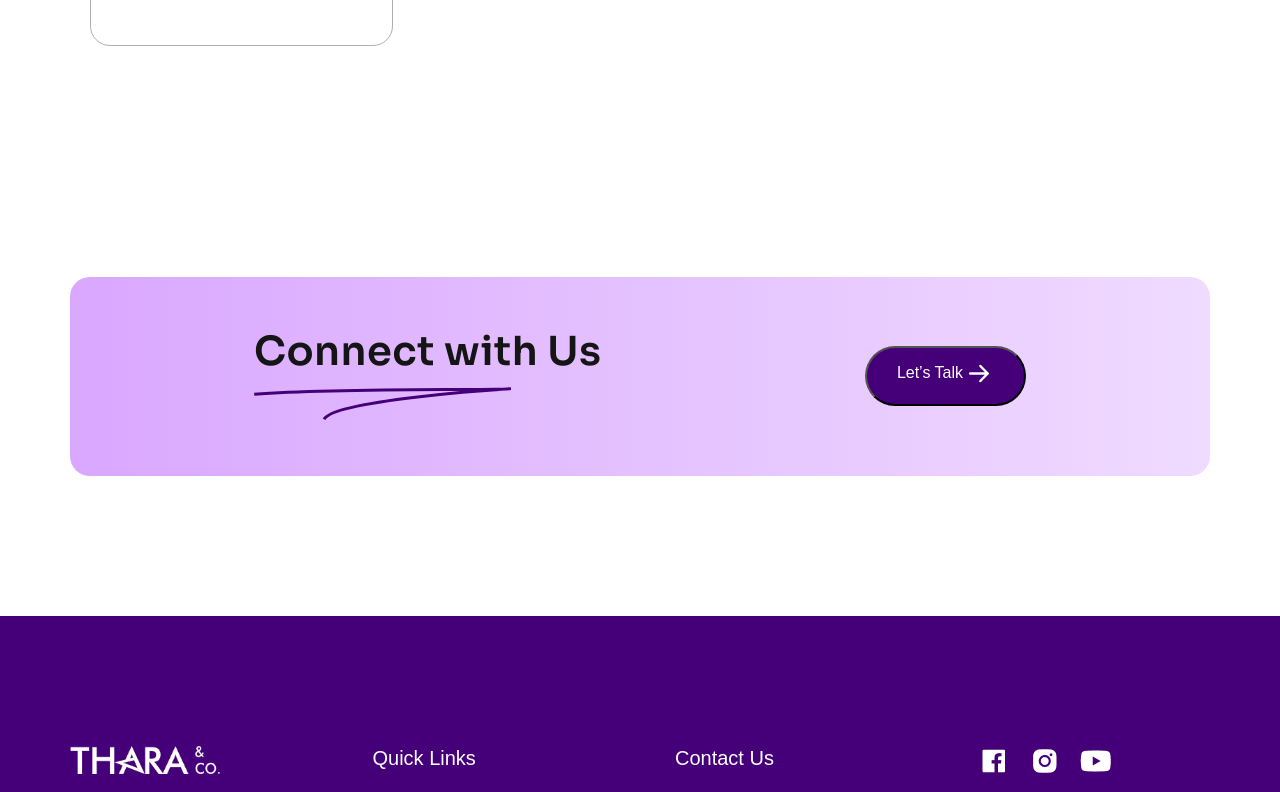
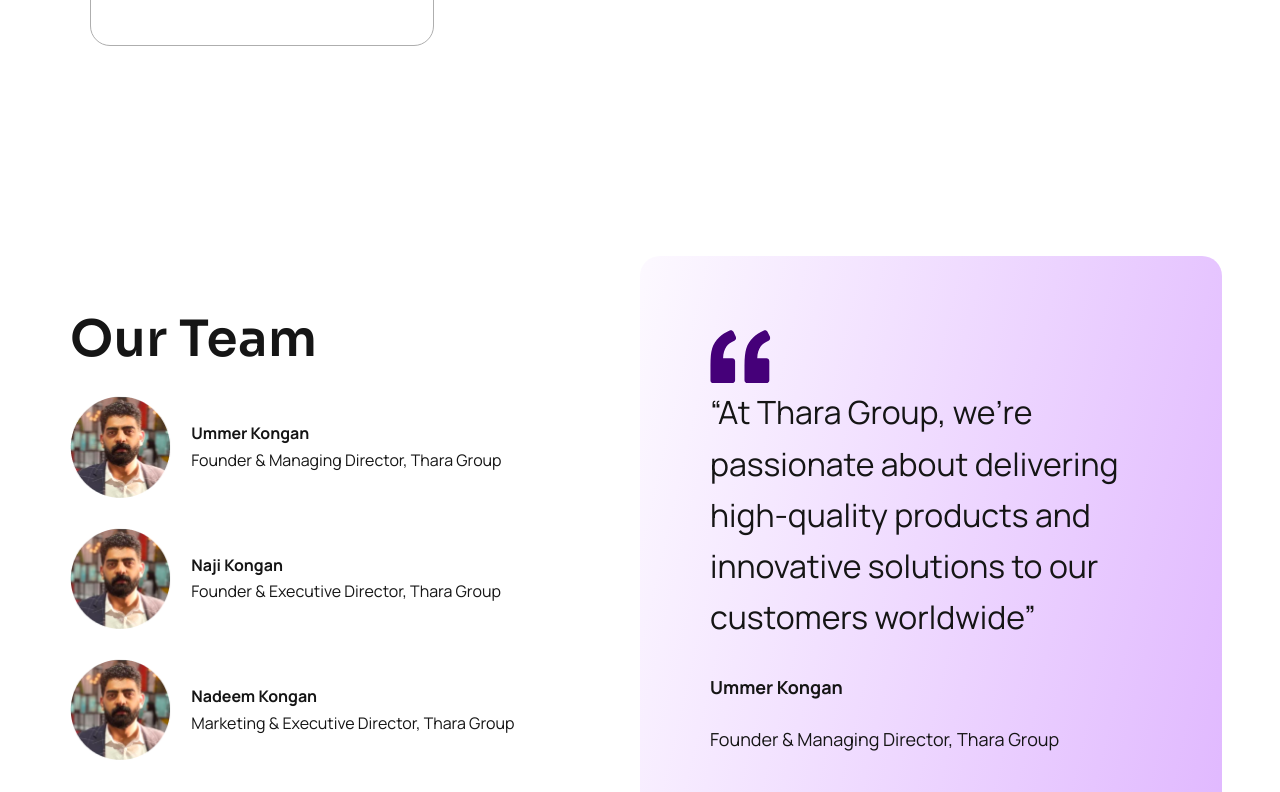
Before and after one commit to ll00lll00l0l/tharafrontend, a React (Create React App) app: page /about in a window 1280 px wide. Shown: the part 1800-2592 px from the top of the page. Built offline with nearby package versions, Linux system fonts and the light colour scheme.

Commit message:
ourteam section

```diff
--- a/src/Routes/About.js
+++ b/src/Routes/About.js
@@ -5,6 +5,7 @@
 import Footer from '../components/Footer.js';
 import Banner from '../components/Bannerabout.js';
 import Misson1 from '../components/Ourmission1.js';
+import Ourteam from '../components/Ourteam.js';
 
 
 const About = () => {
@@ -14,6 +15,7 @@
      <Misson1/>
      <Routes>
       </Routes>
+      <Ourteam/>
       <ConnectUs/>
       <Footer/>
     </div>
--- a/src/components/Allsvgcomp.js
+++ b/src/components/Allsvgcomp.js
@@ -177,6 +177,21 @@
                   </svg>
                    );
       break;
+      case 'case12':
+      svgComponent =(
+        <svg xmlns="http://www.w3.org/2000/svg" width="61" height="61" viewBox="0 0 61 61" fill="none">
+          <g clip-path="url(#clip0_160_109439)">
+        <path d="M24.3707 14.7233C25.8712 14.0941 26.5004 12.3032 25.8228 10.8511L23.4511 5.86567C22.7735 4.46248 21.1278 3.83277 19.6757 4.46248C15.5615 6.20497 12.0281 8.47988 9.2208 11.2388C5.78423 14.4813 3.46091 18.2083 2.20245 22.3225C0.943991 26.4855 0.266357 32.1481 0.266357 39.3601V54.2196C0.266357 55.8169 1.57322 57.1237 3.1705 57.1237H22.1926C23.7899 57.1237 25.0968 55.8169 25.0968 54.2196V35.1975C25.0968 33.5997 23.7899 32.2933 22.1926 32.2933H13.093C13.1898 27.4042 14.3514 23.4841 16.4812 20.5311C18.2236 18.1603 20.8374 16.2242 24.3707 14.7233Z" fill="#450079"/>
+      <path d="M58.5428 14.7233C60.0433 14.094 60.672 12.3031 59.9949 10.8511L57.6231 5.91452C56.9455 4.51085 55.2998 3.88162 53.8478 4.51085C49.782 6.25334 46.2965 8.52824 43.4413 11.2388C40.0042 14.5301 37.633 18.2571 36.374 22.3713C35.1156 26.4366 34.4868 32.1002 34.4868 39.3605V54.22C34.4868 55.8173 35.7937 57.1242 37.391 57.1242H56.4131C58.0104 57.1242 59.3172 55.8173 59.3172 54.22V35.1979C59.3172 33.6002 58.0104 32.2938 56.4131 32.2938H47.265C47.3618 27.4047 48.524 23.4846 50.6532 20.5315C52.3957 18.1603 55.0094 16.2242 58.5428 14.7233Z" fill="#450079"/>
+      </g>
+        <defs>
+          <clipPath id="clip0_160_109439">
+      <rect width="60.0001" height="60" fill="white" transform="translate(0.266357 0.671143)"/>
+      </clipPath>
+         </defs>
+        </svg>
+      );
+      break;
     default:
       // Default case when no condition is met
       svgComponent = null;
--- a/src/components/Cvform.css
+++ b/src/components/Cvform.css
@@ -47,13 +47,11 @@
 .colp2 span{
     color: #151515;
 font-family: Manrope;
-font-size: clamp(14px,2.5vw,18px);
+font-size: 20px;
 font-style: normal;
 font-weight: 400;
 line-height: 160%; /* 28.8px */
 letter-spacing: 0.5px;
-@media (max-width: 1040px) {
-display: none;  }
 }
 .upsubtn{
         color: #450079;
--- a/src/components/Missionstyle.css
+++ b/src/components/Missionstyle.css
@@ -20,14 +20,12 @@
   .mgrid-item1 {
     display: flex;
     width: 619px;
-
     gap: 36px 41px;
     flex-wrap: wrap;
 
   }
   .mgrid-child {
     width: 289px;
-    height: 205px;
     flex-shrink: 0;
     border-radius: 20px;
     border: 1px solid #AEAEAE;
@@ -54,7 +52,7 @@
     line-height: 123%; /* 49.2px */
     letter-spacing: -1.2px;
     text-transform: capitalize;
-    padding: 24px 325px 67px 31px;
+    padding: 24px 35px 67px 31px;
   }
   .mgrid-child:hover span ,
   .mgrid-child:hover p{
--- a/src/components/Ourmission1.js
+++ b/src/components/Ourmission1.js
@@ -123,8 +123,7 @@
     padding: 30px 30px ;
     border-radius: 20px;
   border: 1px solid #AEAEAE;
-  width: auto;
-  max-width: 344px;
+  width: 344px;
   height: 237px;
   flex-shrink: 0;
   color: #fff;
--- /dev/null
+++ b/src/components/Ourteam.css
@@ -0,0 +1,104 @@
+.teambroder{
+    padding: 120px 70px;
+}
+
+.teamrow{
+    display: flex;
+    justify-content: space-between;
+    align-items: center;
+}
+.teamcol{
+    display: flex;
+    justify-content: center;
+    align-items: flex-start;
+    flex-direction: column;
+    gap: 30px;
+}
+.teamcol  h1{
+    color: #151515;
+    font-size: clamp(30px,4vw,50px);
+    font-style: normal;
+    font-weight: 600;
+    line-height: 38.4px;
+    letter-spacing: 0.5px;
+    font-family: Sora;
+}
+.teamcol div {
+    display: flex;
+    align-items: flex-start;
+    gap: 20px;
+}
+
+.teamcol div img {
+    width: 101.24px;
+    height: 101.24px;
+}
+
+.teamcol div {
+    display: flex;
+    flex-wrap: wrap;
+    align-items: flex-start;
+}
+.teamcol div div{
+    display: flex;
+    padding-top: 25px;
+    flex-direction: column;
+    gap: 1px;
+    flex-wrap: wrap;
+}
+
+.teamcol div div h6 {
+    color: #151515;
+    font-family: Manrope;
+    font-size: clamp(15,2vw,18px);
+    font-style: normal;
+    font-weight: 700;
+    line-height: 160%;
+    margin: 0; /* Remove any default margins */
+}
+
+.teamcol div div span {
+    color: #151515;
+    font-size: clamp(15,2vw,18px);
+    font-style: normal;
+    font-weight: 400;
+    line-height: 160%;
+    font-family: Manrope;
+    margin: 0; /* Remove any default margins */
+}
+
+.teamcol2{
+    display: flex;
+   max-width: 711.51px;
+   padding: 70px;
+   flex-direction: column;
+   align-items: flex-start;
+   flex-shrink: 0;
+    border-radius: 20px;
+   background: var(--BG-g1, linear-gradient(283deg, #B048FF -174.56%, rgba(145, 0, 255, 0.00) 109.23%));
+}
+.teamcol2 p {
+    color: #151515;
+    font-size: clamp(20px,2.5vw,32px);
+    font-style: normal;
+    font-weight: 400;
+    line-height: 160%; /* 51.2px */
+    font-family: Manrope;
+
+}
+.teamcol2  h6{
+    color: #151515;
+font-family: Manrope;
+font-size: clamp(15px,1.6vw,18px);
+font-style: normal;
+font-weight: 700;
+line-height: 321.5%;
+}
+.teamcol2 span{
+    color: #151515;
+    font-size: clamp(15px,1.6vw,18px);
+    font-style: normal;
+    font-weight: 400;
+    line-height: 160%;
+    font-family: Manrope;
+}
--- /dev/null
+++ b/src/components/Ourteam.js
@@ -0,0 +1,42 @@
+import React from 'react'
+import Team1 from '../assets/img/ourteam1.png';
+import Coma  from './Allsvgcomp.js';
+import  './Ourteam.css';
+
+
+function ourteam() {
+  return (
+    <div className='teambroder'>
+    <div className='teamrow row'>
+        <div className='teamcol col-md-6'>
+        <h1>Our Team</h1>
+
+          <div>
+          <img src={Team1} alt=''  />
+           <div><h6>Ummer Kongan</h6>
+         <span>Founder & Managing Director, Thara Group</span></div>
+          </div>
+          <div>
+          <img src={Team1} alt=''/>
+          <div><h6>Naji Kongan</h6>
+          <span>Founder & Executive Director, Thara Group</span></div>
+          </div>
+          <div>
+          <img src={Team1} alt=''  />
+          <div><h6>Nadeem Kongan</h6>
+          <span>Marketing & Executive Director, Thara Group</span></div>
+          </div>
+        </div>
+        <div className='teamcol2 col-md-6'>
+         <Coma  caseValue='case12'/>
+          <p>“At Thara Group, we're passionate about delivering
+             high-quality
+             products and innovative solutions to our customers worldwide”</p>
+             <h6>Ummer Kongan</h6>
+             <span>Founder & Managing Director, Thara Group</span></div>
+    </div>
+    </div>
+  )
+}
+
+export default ourteam
```
Also changed, not shown: src/assets/img/ourteam1.png (added).
